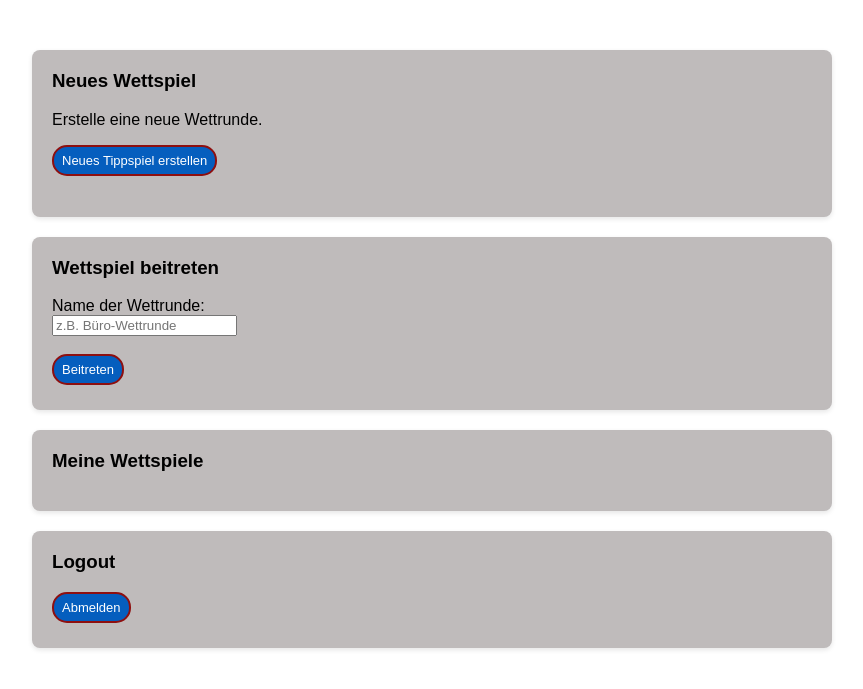
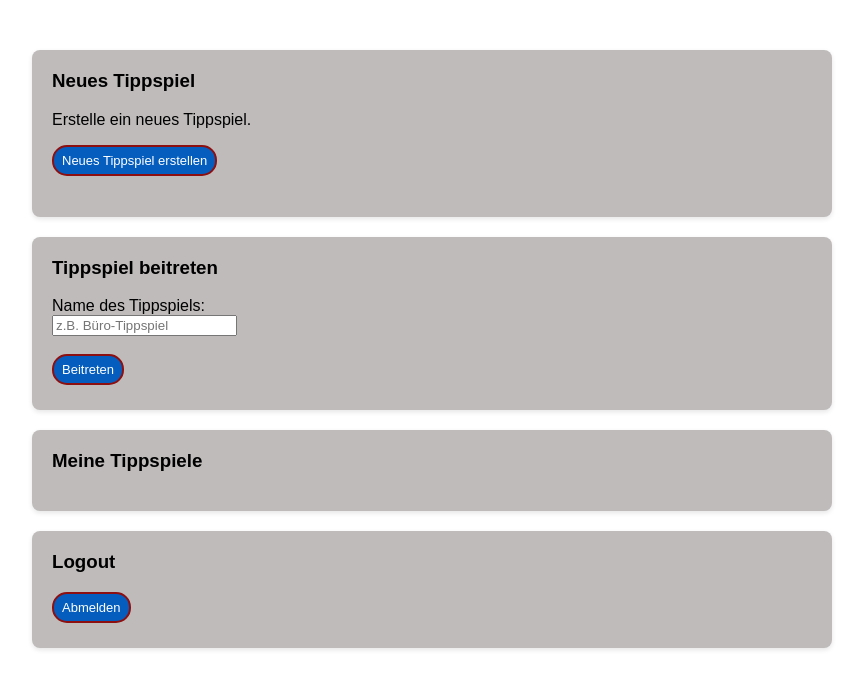
Before and after one commit to laurenzberlin-prog/Tippspiel, a Flask app: page /dashboard in a window 1280 px wide. Shown: the top 689 px of the page, without its empty margins (208-1071 px from the left). Run offline with Flask 3, Linux system fonts and the light colour scheme; the visitor is signed in with stand-in values (Sample User, id 1); data that the repository does not hold is empty.

Commit message:
UI änderungen und Docu start

```diff
--- a/static/style.css
+++ b/static/style.css
@@ -38,6 +38,7 @@ main {
 .small-text {
     font-size: 14px;
     font-weight: normal;
+
 }
 .strong-text {
     font-size: 25px;
--- a/templates/create-round.html
+++ b/templates/create-round.html
@@ -4,15 +4,15 @@
 
 {% block content %}
 <section class="card">
-    <h2> Neue Tipprunde erstellen</h2>
+    <h2> Neues Tippspiel erstellen</h2>
 
 {% if error %}
     <p style="color: red;">{{ error }}</p>
 {% endif %}
 
     <form  method="POST">
-        <label for="round_name">Name der Tipprunde:</label><br>
-        <input type="text" id="round_name" name="round_name" placeholder="z.B. Büro-Wettrunde"required><br><br>
+        <label for="round_name">Name des Tippspiels:</label><br>
+        <input type="text" id="round_name" name="round_name" placeholder="z.B. Büro-Tippspiel"required><br><br>
 
         <label for="description">Beschreibung:</label><br>
         <input id="description" name="description" placeholder="z.B. Sportart, Rewards" required><br><br>
--- a/templates/dashboard.html
+++ b/templates/dashboard.html
@@ -6,22 +6,22 @@
 
 
     <section class="card">
-        <h3>Neues Wettspiel</h3>
-        <p>Erstelle eine neue Wettrunde.</p>
+        <h3>Neues Tippspiel</h3>
+        <p>Erstelle ein neues Tippspiel.</p>
         <p><a href="/create-round" class="button">Neues Tippspiel erstellen</a></p>
     </section>
 
     <section class="card">
-        <h3>Wettspiel beitreten</h3>
+        <h3>Tippspiel beitreten</h3>
         <form method="POST">
-            <label for="round_name">Name der Wettrunde:</label><br>
-            <input type="text" id="round_name" name="round_name" placeholder="z.B. Büro-Wettrunde" required><br><br>
+            <label for="round_name">Name des Tippspiels:</label><br>
+            <input type="text" id="round_name" name="round_name" placeholder="z.B. Büro-Tippspiel" required><br><br>
             <button type="submit" class="button">Beitreten</button>
         </form>
     </section>
 
     <section class="card">
-        <h3>Meine Wettspiele</h3>
+        <h3>Meine Tippspiele</h3>
         <ul>
            {% for round in rounds %}
                 <li>
--- a/templates/tippspiel.html
+++ b/templates/tippspiel.html
@@ -4,8 +4,7 @@
 
 {% block content %}
 <section class="card">
-    <h2>Tipprunde</h2>
-    <h3>Informationen</h3>
+    <h2>Überblick</h2>
     <p><strong>Name:</strong> {{ round["name"] }}</p>
     <p><strong>Beschreibung:</strong> {{ round["description"] }}</p>
 </section>
@@ -95,7 +94,7 @@
 <section class="card">
         <h3>Aktionen</h3>
         <form method="POST" action="/leave-round/{{ round['id'] }}">
-            <button type="submit" class="button">Tipprunde verlassen</button>
+            <button type="submit" class="button">Tippspiel verlassen</button>
         </form>
 
         <p><a href="/dashboard" class="button">Zurück zum Dashboard</a></p>
```
Also changed, not shown: docs/index.md (+7 -2 lines).
